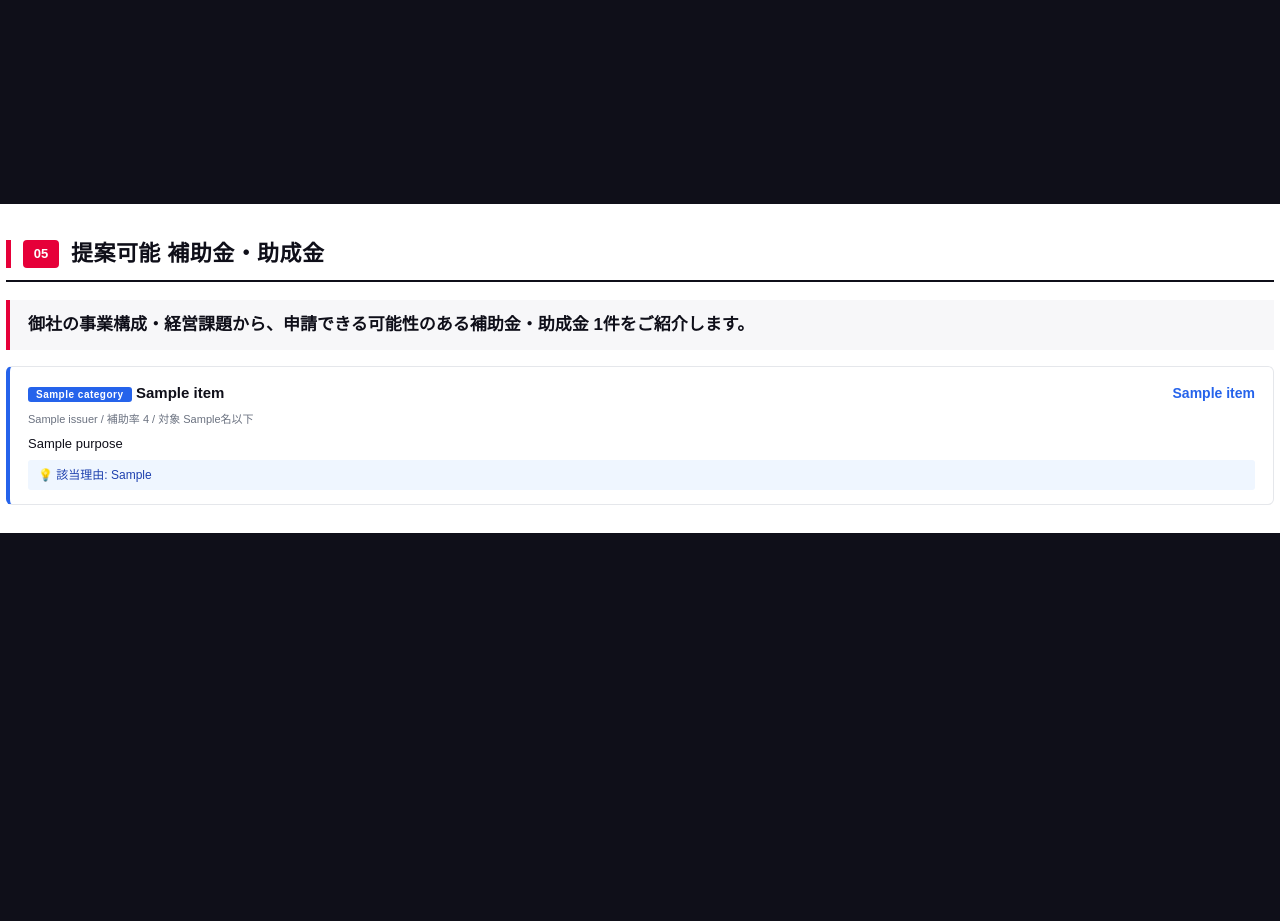
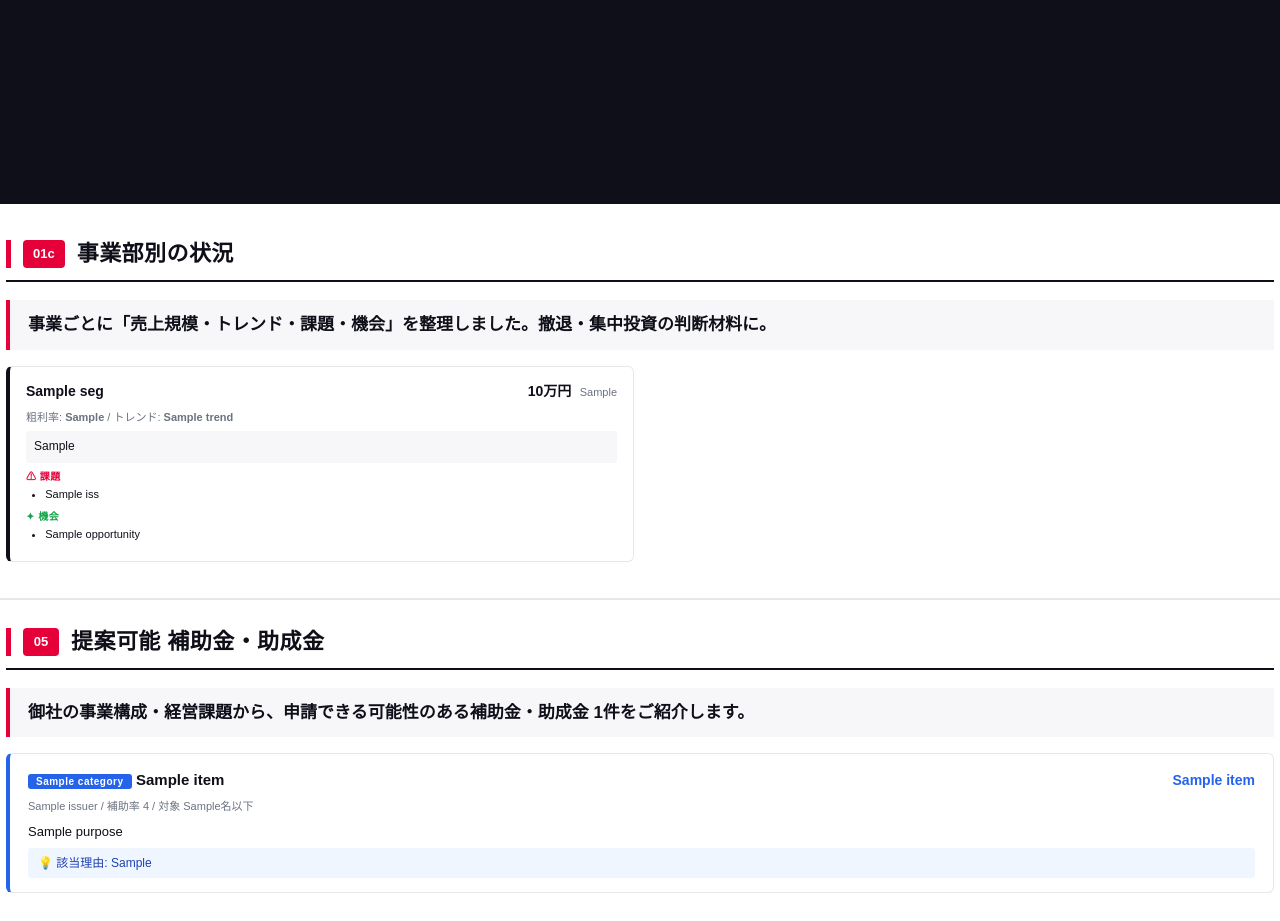
Before and after one commit to takeru75015-dotcom/copartner-app, a FastAPI app: template app/templates/pdf_view.html in a window 1280 px wide. Shown: the part 746-1667 px from the top of the page. Before the commit the page ends 1279 px from the top, so only its background shows below. Run offline with FastAPI, Linux system fonts and the light colour scheme; the template is opened without the code that fills it: most values are stand-ins (such as "Sample title", 1, 10 or a date in 2020).

Commit message:
feat: PDFに事業部別セクション+月次グラフを追加
User要望「事業部別データある場合は分析」「月次データあるときは月次グラフ」への対応。

【PDF事業部別セクション（01c）】
- result.segments があれば 2列カードグリッドで表示
- 各カード: 売上/シェア/粗利率/トレンド/key_facts/issues/opportunities
- 課題は赤マーク、機会は緑マーク

【PDF月次グラフ（01a）】
- monthly_chart_data があれば Chart.js でライン表示
- 売上（黒）と営業利益（赤）の2軸ライン
- pdf_view ルートで monthly_chart_data を計算して template に渡す

【山口茶業 月次データ取り込み】
- 比較損益推移表PDFから AI Vision で月次12ヶ月を抽出
- 50期分（2024年3月〜2025年2月）を FinancialData に保存
- 各 fd は period_type='monthly', fiscal_year='2025年2月期'
- 51期分は AI が月年を取り違えて重複skipされたが、50期だけで十分グラフ表示可能

Co-Authored-By: Claude Opus 4.7 (1M context) <noreply@anthropic.com>

```diff
--- a/app/main.py
+++ b/app/main.py
@@ -1308,6 +1308,26 @@ def pdf_view(fd_id: int, request: Request, db: Session = Depends(get_db)):
     _all_fds_for_cf = db.query(FinancialData).join(Client).filter(Client.id == fd.client_id).all()
     cash_cf = compute_cf_buckets(fd, breakdown=breakdown, historical_data=_all_fds_for_cf)
 
+    # 月次データ集計（pdf_view 用。analyze と同じロジック）
+    monthly_chart_data = None
+    try:
+        monthly_fds = [f for f in _all_fds_for_cf if (getattr(f, "period_type", "") == "monthly")]
+        if len(monthly_fds) >= 3:
+            import re as _re
+            def _key(f):
+                p = f.period or ""
+                y = _re.search(r"(\d{4})", p); mo = _re.search(r"年\s*(\d{1,2})\s*月", p) or _re.search(r"[/\-](\d{1,2})", p)
+                return (int(y.group(1)) if y else 0, int(mo.group(1)) if mo else 0)
+            monthly_fds.sort(key=_key)
+            monthly_chart_data = {
+                "labels": [f.period for f in monthly_fds],
+                "revenue": [round(f.revenue or 0, 1) for f in monthly_fds],
+                "operating_profit": [round(f.operating_profit or 0, 1) for f in monthly_fds],
+                "count": len(monthly_fds),
+            }
+    except Exception:
+        pass
+
     # 費目グループ集計（既存分析に無い場合の動的計算 - 過去 result への遡及適用）
     if not filtered_result.get("expense_groups"):
         try:
@@ -1348,6 +1368,7 @@ def pdf_view(fd_id: int, request: Request, db: Session = Depends(get_db)):
         "cash_wc": cash_wc,
         "cash_ebitda": cash_ebitda,
         "cash_cf": cash_cf,
+        "monthly_chart_data": monthly_chart_data,
         "user": user,
     })
 
--- a/app/templates/pdf_view.html
+++ b/app/templates/pdf_view.html
@@ -95,6 +95,21 @@
   .subsidy-card .meta { font-size: 11px; color: var(--rk-text-muted); margin-bottom: 6px; }
   .subsidy-card .purpose { font-size: 13px; color: var(--rk-black); line-height: 1.65; margin-bottom: 6px; }
   .subsidy-card .reasons { font-size: 12px; color: #1e40af; background: #eff6ff; padding: 6px 10px; border-radius: 3px; }
+
+  /* 事業部別 */
+  .segment-grid { display: grid; grid-template-columns: 1fr 1fr; gap: 12px; margin-top: 14px; }
+  .segment-card { background: #fff; border: 1px solid var(--rk-border); border-left: 4px solid var(--rk-black); border-radius: 6px; padding: 12px 16px; }
+  .segment-card .head { display: flex; justify-content: space-between; align-items: baseline; margin-bottom: 6px; }
+  .segment-card .name { font-size: 14px; font-weight: 800; color: var(--rk-black); }
+  .segment-card .rev { font-size: 14px; font-weight: 900; color: var(--rk-black); }
+  .segment-card .share { font-size: 11px; color: var(--rk-text-muted); margin-left: 4px; }
+  .segment-card .meta { font-size: 11px; color: var(--rk-text-muted); margin-bottom: 6px; }
+  .segment-card .fact { font-size: 12px; color: var(--rk-black); line-height: 1.65; margin-bottom: 6px; padding: 6px 8px; background: var(--rk-bg-alt); border-radius: 3px; }
+  .segment-card .label { font-size: 10px; font-weight: 700; letter-spacing: .05em; color: var(--rk-text-muted); }
+  .segment-card .issues .label { color: var(--rk-accent); }
+  .segment-card .opps .label { color: #16a34a; }
+  .segment-card ul { padding-left: 1.2em; margin: 2px 0 6px; }
+  .segment-card li { font-size: 11px; line-height: 1.55; }
 
   /* まとめ */
   .conclusion-block { background: #fff; border: 1px solid var(--rk-border); border-radius: 8px; padding: 24px 28px; margin-bottom: 14px; }
@@ -206,6 +221,23 @@
   </div>
   {% endif %}
 
+  {# ========== 01a 月次推移グラフ（月次データ3件以上ある場合） ========== #}
+  {% if monthly_chart_data and monthly_chart_data.count >= 3 %}
+  <div class="pdf-section">
+    <div class="pdf-section-title">
+      <span class="bar"></span>
+      <span class="num">01a</span>
+      <h2>月次推移（売上・営業利益）</h2>
+    </div>
+    <div class="pdf-section-headline">
+      月次データ {{ monthly_chart_data.count }}ヶ月分の売上・営業利益の推移です。季節性や月別の好不調を把握できます。
+    </div>
+    <div style="position:relative;height:260px;margin-top:14px;">
+      <canvas id="pdfMonthlyChart"></canvas>
+    </div>
+  </div>
+  {% endif %}
+
   {# ========== 01b 販管費の構造（グループ集計） ========== #}
   {% set eg = (result.expense_groups.selling_expenses if (result and result.expense_groups and result.expense_groups.selling_expenses) else None) %}
   {% set eg_delta = (result.expense_groups.selling_expenses_delta if (result and result.expense_groups and result.expense_groups.selling_expenses_delta) else None) %}
@@ -256,6 +288,51 @@
         {% endfor %}
       </tbody>
     </table>
+  </div>
+  {% endif %}
+
+  {# ========== 01c 事業部別分析（segments があれば） ========== #}
+  {% if result and result.segments and result.segments|length > 0 %}
+  <div class="pdf-section">
+    <div class="pdf-section-title">
+      <span class="bar"></span>
+      <span class="num">01c</span>
+      <h2>事業部別の状況</h2>
+    </div>
+    <div class="pdf-section-headline">
+      事業ごとに「売上規模・トレンド・課題・機会」を整理しました。撤退・集中投資の判断材料に。
+    </div>
+    <div class="segment-grid">
+      {% for seg in result.segments %}
+      <div class="segment-card">
+        <div class="head">
+          <div class="name">{{ seg.name }}</div>
+          <div>
+            <span class="rev">{{ "{:,.0f}".format(seg.revenue or 0) }}万円</span>
+            {% if seg.revenue_share %}<span class="share">{{ seg.revenue_share }}</span>{% endif %}
+          </div>
+        </div>
+        <div class="meta">
+          {% if seg.gross_margin %}粗利率: <strong>{{ seg.gross_margin }}</strong>{% endif %}
+          {% if seg.gross_margin and seg.trend %} / {% endif %}
+          {% if seg.trend %}トレンド: <strong>{{ seg.trend }}</strong>{% endif %}
+        </div>
+        {% if seg.key_facts %}<div class="fact">{{ seg.key_facts }}</div>{% endif %}
+        {% if seg.issues %}
+        <div class="issues">
+          <div class="label">⚠ 課題</div>
+          <ul>{% for iss in seg.issues %}<li>{{ iss }}</li>{% endfor %}</ul>
+        </div>
+        {% endif %}
+        {% if seg.opportunities %}
+        <div class="opps">
+          <div class="label">✦ 機会</div>
+          <ul>{% for op in seg.opportunities %}<li>{{ op }}</li>{% endfor %}</ul>
+        </div>
+        {% endif %}
+      </div>
+      {% endfor %}
+    </div>
   </div>
   {% endif %}
 
@@ -483,6 +560,29 @@
 {% block scripts %}
 <script>
 (function() {
+  // ===== 月次推移チャート =====
+  {% if monthly_chart_data and monthly_chart_data.count >= 3 %}
+  const mEl_m = document.getElementById('pdfMonthlyChart');
+  if (mEl_m && window.Chart) {
+    new Chart(mEl_m, {
+      type: 'line',
+      data: {
+        labels: {{ monthly_chart_data.labels|tojson }},
+        datasets: [
+          {label: '売上（万円）', data: {{ monthly_chart_data.revenue|tojson }}, borderColor: '#0F0F19', backgroundColor: 'rgba(15,15,25,.1)', tension: .3, yAxisID: 'y'},
+          {label: '営業利益（万円）', data: {{ monthly_chart_data.operating_profit|tojson }}, borderColor: '#E60039', backgroundColor: 'rgba(230,0,57,.1)', tension: .3, yAxisID: 'y'}
+        ]
+      },
+      options: {
+        responsive: true, maintainAspectRatio: false,
+        interaction: {mode: 'index', intersect: false},
+        plugins: {legend: {position: 'bottom'}},
+        scales: {y: {beginAtZero: false, ticks: {callback: function(v){return v.toLocaleString();}}}}
+      }
+    });
+  }
+  {% endif %}
+
   {% if result.trend_metrics and result.trend_metrics.periods and result.trend_metrics.periods|length >= 2 %}
   const periods = {{ result.trend_metrics.periods|tojson }};
   const rev = {{ (result.trend_metrics.revenue or [])|tojson }};
```
